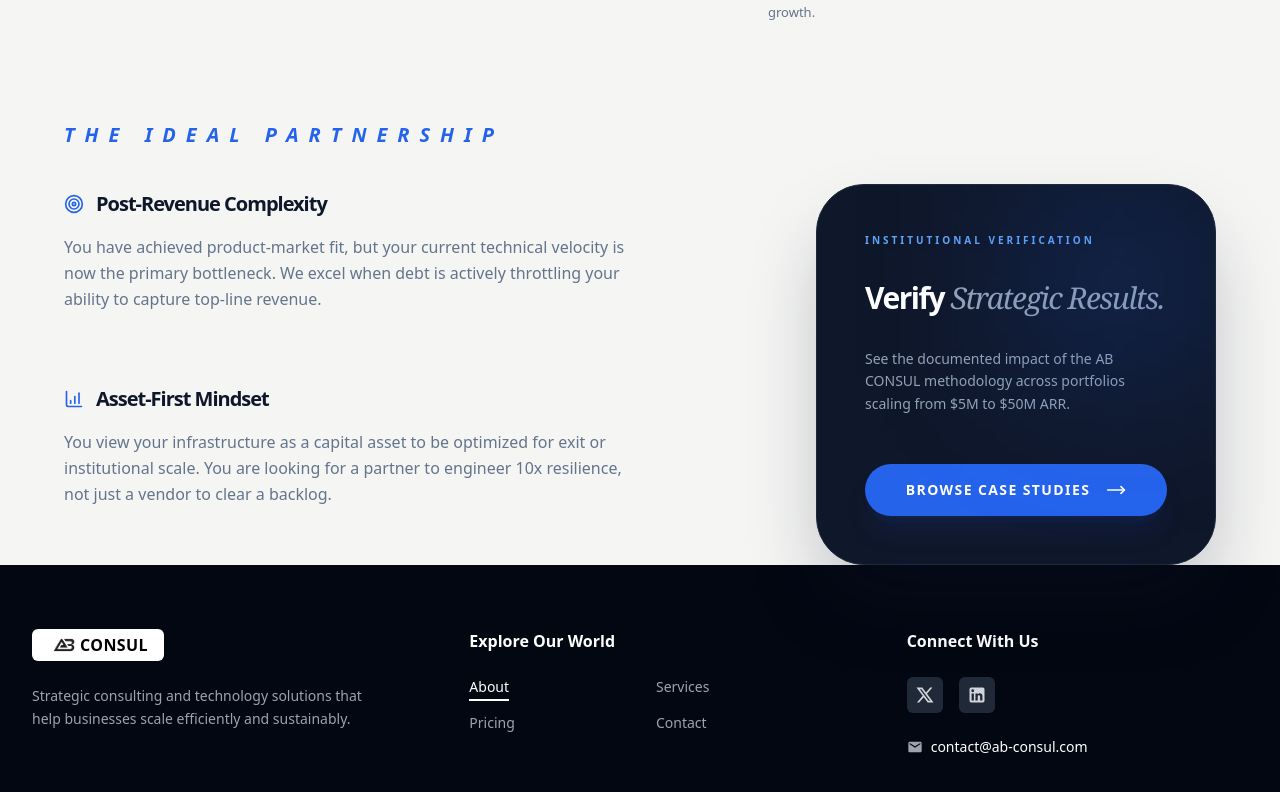
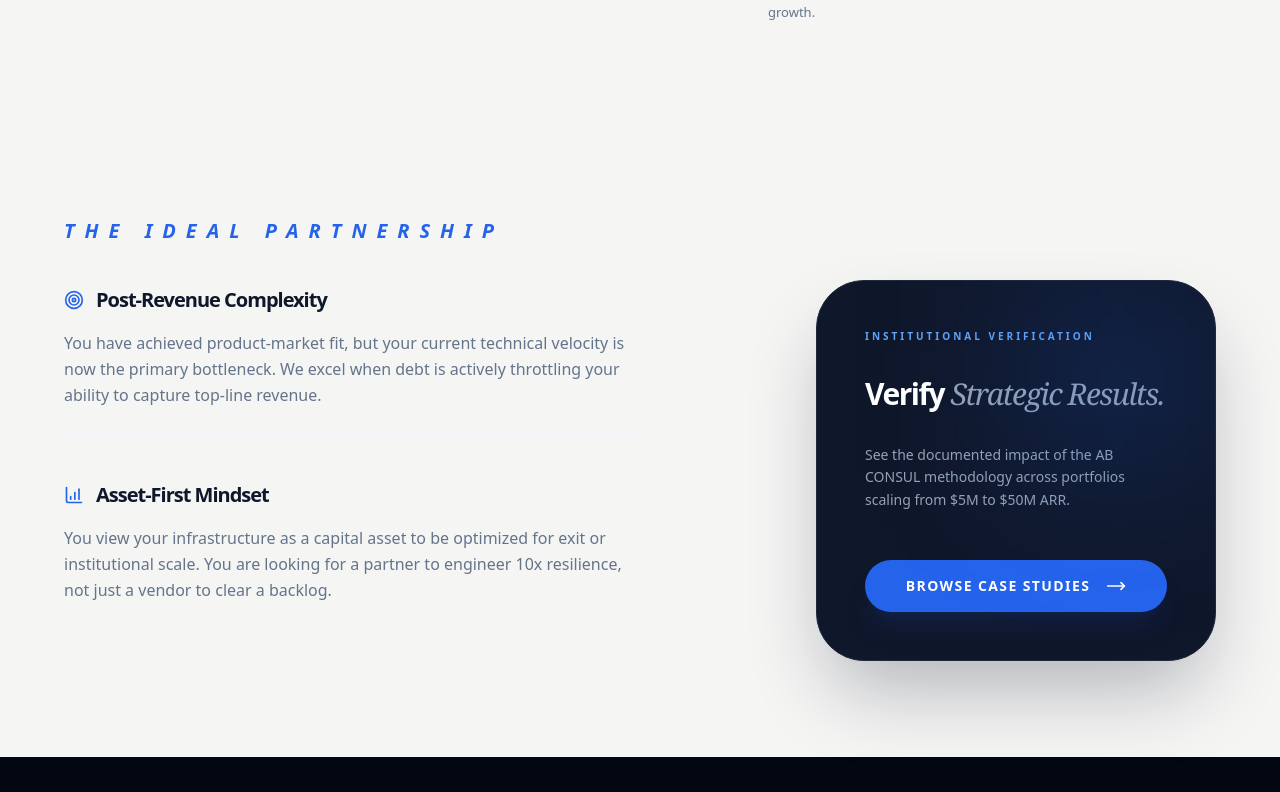
Before and after one commit to l-tting/ab-consul, a Next.js app in the folder my-app/: page /about in a window 1280 px wide. Shown: the part 2828-3620 px from the top of the page. Built offline with nearby package versions, Linux system fonts and the light colour scheme.

Commit message:
margin y on about closer

```diff
--- a/my-app/src/components/AboutClosing.jsx
+++ b/my-app/src/components/AboutClosing.jsx
@@ -5,7 +5,7 @@ import Link from "next/link";
 
 export default function AboutClosing() {
   return (
-    <section className="w-full py-18 flex justify-center border-t border-slate-100 ">
+    <section className="w-full py-24 flex justify-center border-t border-slate-100 ">
       <div className="w-[92%] max-w-6xl">
         <div className="flex flex-col lg:flex-row justify-between items-start gap-16 lg:gap-32">
 
```
